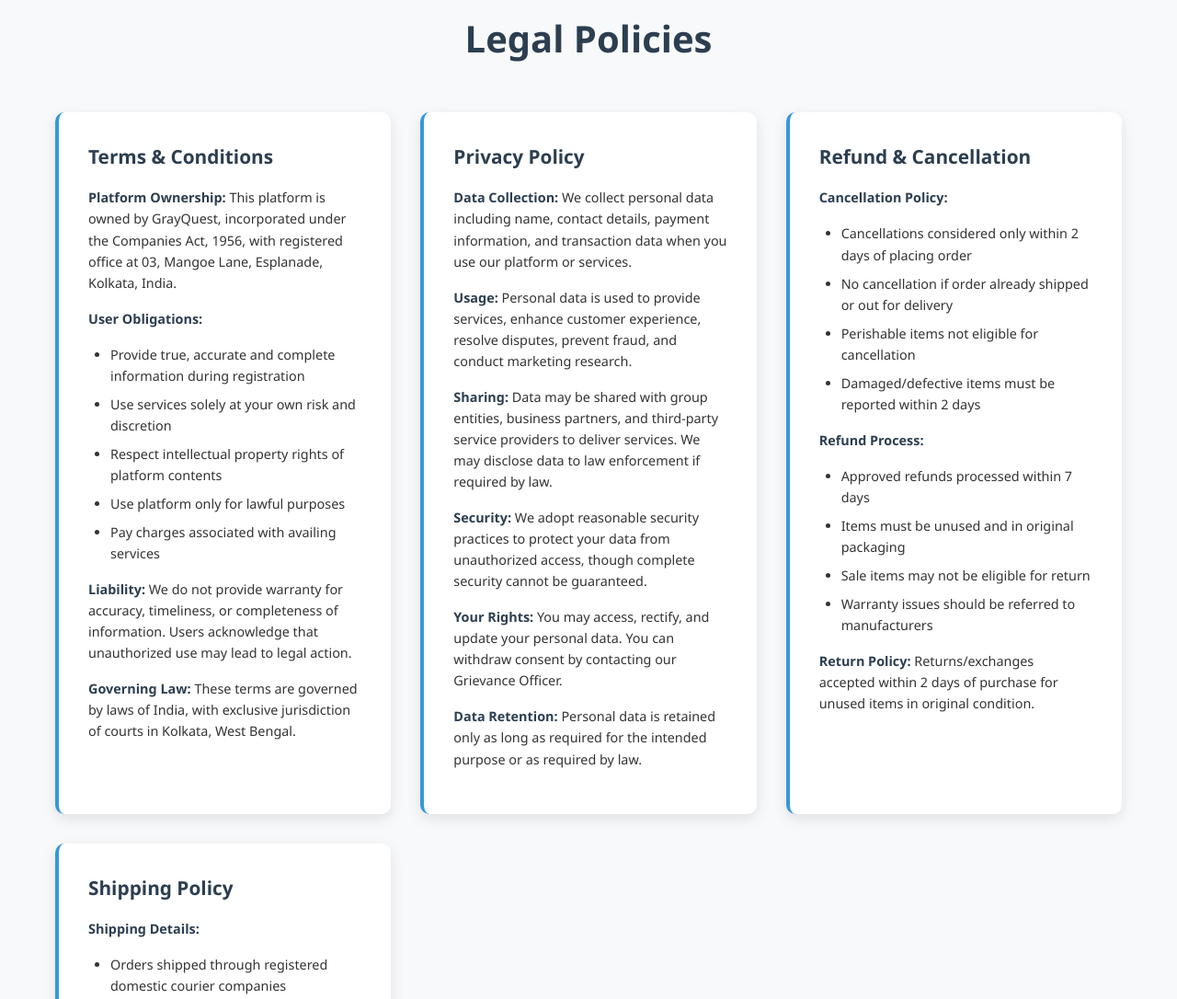
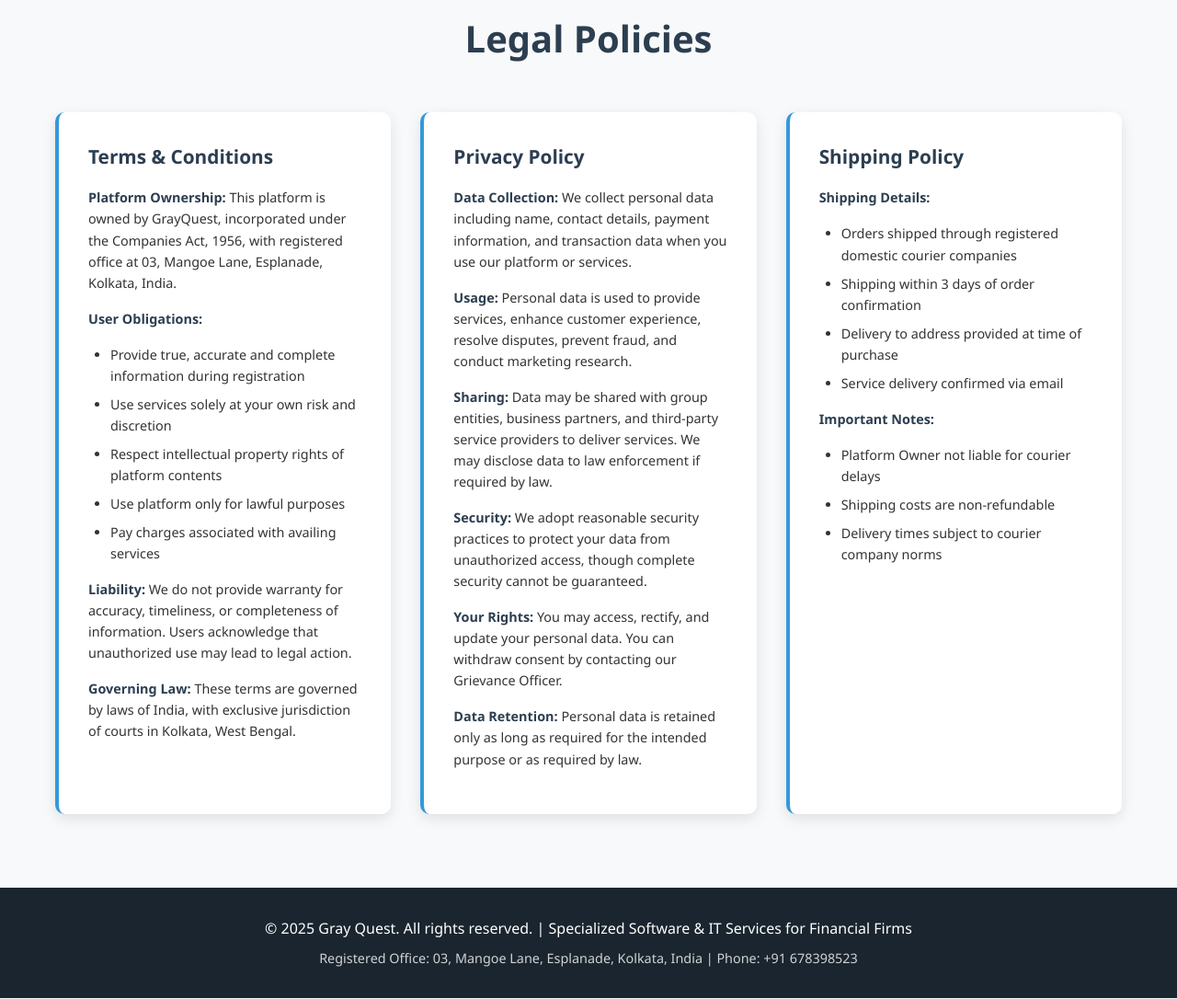
Before and after one commit to adigamer21/Gray-Quest, a website: page index.html in a window 1280 px wide. Shown: the part 3040-4126 px from the top of the page at 92% size. Drawn offline with Linux system fonts and the light colour scheme.

Commit message:
Update index.html

```diff
--- a/index.html
+++ b/index.html
@@ -457,6 +457,7 @@
             <div class="contact-content">
                 <div class="contact-info">
                     <h3>Contact Information</h3>
+                    <p><strong>Name:</strong> Aditya Agarwal</p>
                     <p><strong>Website:</strong> grayquest.info</p>
                     <p><strong>Email:</strong> info@grayquest.info</p>
                     <p><strong>Phone:</strong> +91 678398523</p>
@@ -535,28 +536,7 @@
                     </div>
                 </div>
 
-                <div class="policy-card">
-                    <h3>Refund & Cancellation</h3>
-                    <div class="policy-content">
-                        <p><strong>Cancellation Policy:</strong></p>
-                        <ul>
-                            <li>Cancellations considered only within 2 days of placing order</li>
-                            <li>No cancellation if order already shipped or out for delivery</li>
-                            <li>Perishable items not eligible for cancellation</li>
-                            <li>Damaged/defective items must be reported within 2 days</li>
-                        </ul>
 
-                        <p><strong>Refund Process:</strong></p>
-                        <ul>
-                            <li>Approved refunds processed within 7 days</li>
-                            <li>Items must be unused and in original packaging</li>
-                            <li>Sale items may not be eligible for return</li>
-                            <li>Warranty issues should be referred to manufacturers</li>
-                        </ul>
-
-                        <p><strong>Return Policy:</strong> Returns/exchanges accepted within 2 days of purchase for unused items in original condition.</p>
-                    </div>
-                </div>
 
                 <div class="policy-card">
                     <h3>Shipping Policy</h3>
@@ -584,6 +564,9 @@
     <footer>
         <div class="container">
             <p>&copy; 2025 Gray Quest. All rights reserved. | Specialized Software & IT Services for Financial Firms</p>
+            <p style="margin-top: 0.5rem; font-size: 0.9rem; opacity: 0.8;">
+                Registered Office: 03, Mangoe Lane, Esplanade, Kolkata, India | Phone: +91 678398523
+            </p>
         </div>
     </footer>
 
```
